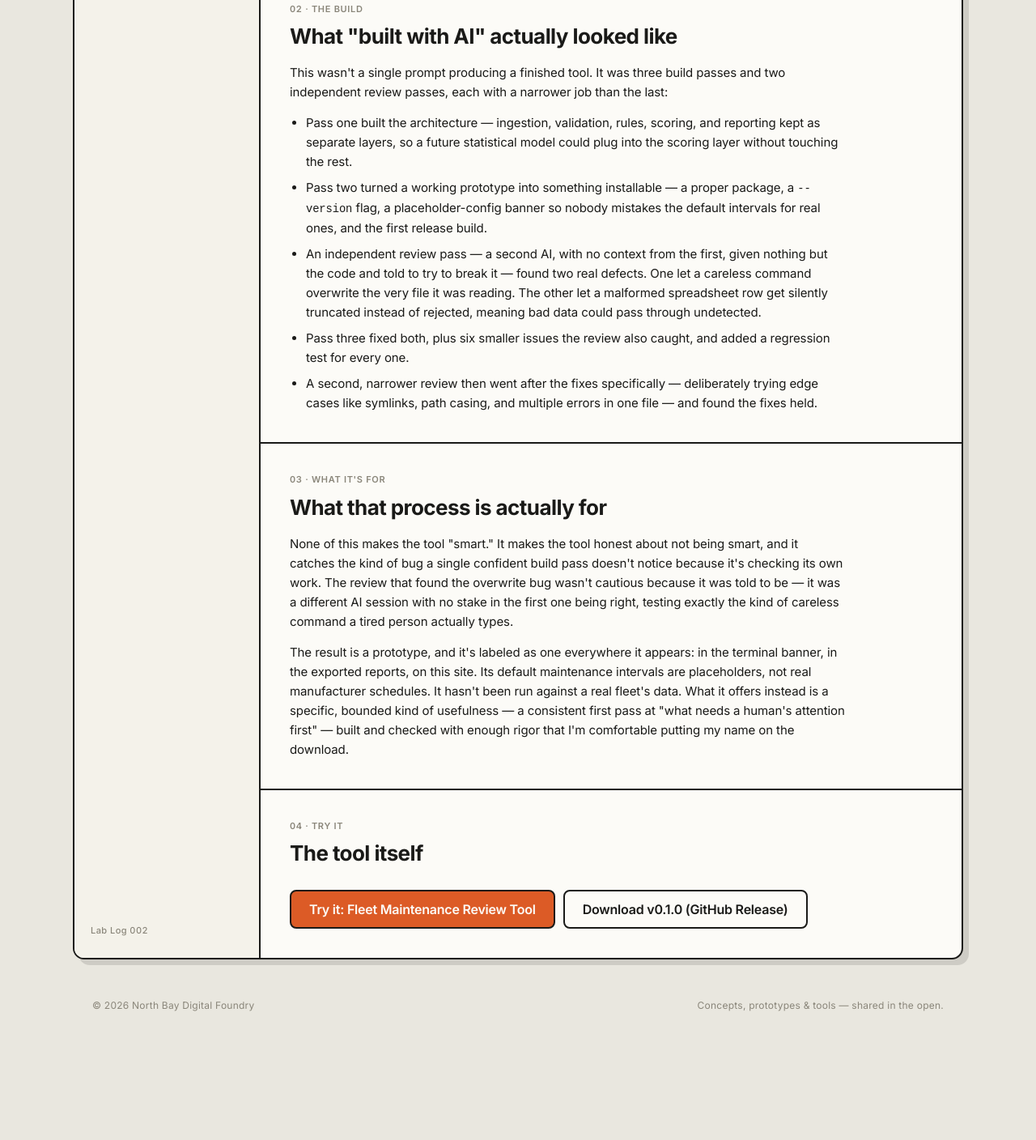
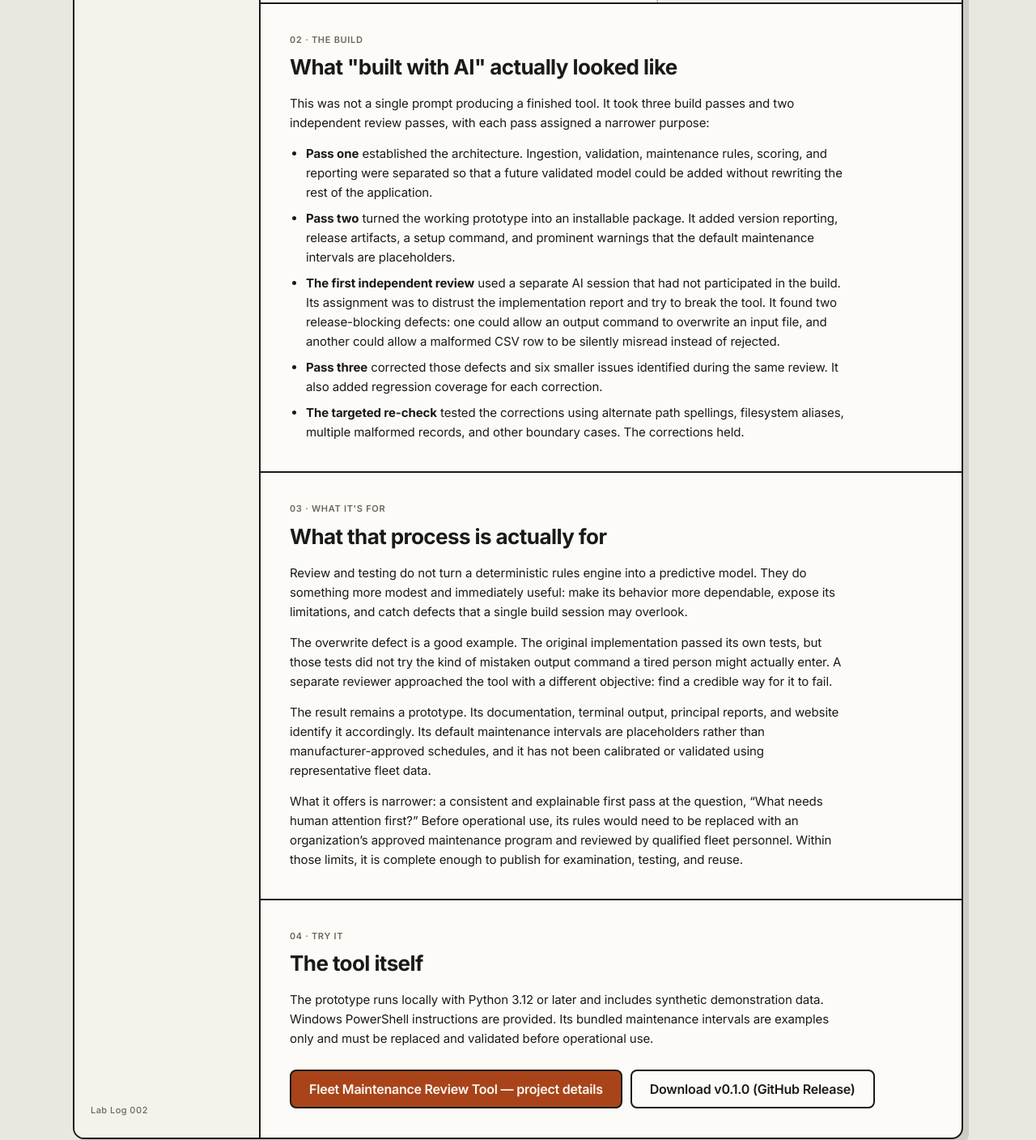
Before and after one commit to robiam81/north-bay-digital-foundry, a website: page lab-log-002.html in a window 1280 px wide. Shown: the part 775-2183 px from the top of the page at 81% size. Before the commit the page ends 2074 px from the top, so only its background shows below. Drawn offline with Linux system fonts and the light colour scheme.

Commit message:
Update Fleet Maintenance Lab Log 002

```diff
--- a/assets/css/lab-log-002.css
+++ b/assets/css/lab-log-002.css
@@ -4,6 +4,15 @@
    ========================================================================= */
 
 /* Long-form copy inside sections */
+:root { --accent-small-text: #A9441A; }
+
+.hero__kicker { color: var(--accent-small-text); }
+.eyebrow,
+.spec__label,
+.rail__meta { color: var(--muted); }
+.btn--primary { background: var(--accent-small-text); }
+:focus-visible { outline-color: var(--accent-small-text); }
+
 .nbdf-prose { max-width: 68ch; }
 .nbdf-prose p,
 .nbdf-prose li {
@@ -15,3 +24,13 @@
 .nbdf-prose ul { margin: 14px 0 0; padding-left: 20px; }
 .nbdf-prose li + li { margin-top: 8px; }
 .nbdf-prose code { font-size: 0.92em; }
+
+@media (max-width: 900px) {
+  .hero { grid-template-columns: 1fr; }
+  .spec { border-left: 0; border-top: 2px dashed var(--dash); }
+}
+
+@media (max-width: 540px) {
+  .hero__actions { flex-direction: column; }
+  .hero__actions .btn { flex: none; }
+}
--- a/lab-log-002.html
+++ b/lab-log-002.html
@@ -6,6 +6,7 @@
   <title>When a CLI is the whole product — North Bay Digital Foundry</title>
   <meta name="description" content="How the Fleet Maintenance Review Tool was built with AI assistance: deterministic rules only, three build passes, and two independent review passes.">
   <meta name="color-scheme" content="light">
+  <link rel="canonical" href="https://northbaydigitalfoundry.com/lab-log-002">
 
   <!-- Open Graph -->
   <meta property="og:type" content="article">
@@ -57,13 +58,14 @@
     <main class="content">
 
       <!-- 01 · PREMISE / HERO -->
-      <section class="hero" id="overview" aria-labelledby="hero-title">
+      <section class="hero" id="overview" aria-labelledby="hero-title" tabindex="-1">
         <div class="hero__main">
           <p class="hero__kicker">// lab log 002 · tools</p>
           <h1 class="hero__title" id="hero-title">When a CLI is the whole product</h1>
-          <p class="hero__lede">Most of what ends up on this site starts as a calculator: a formula, a form, an answer. The Fleet Maintenance Review Tool started differently — as a question about what an AI coding assistant can responsibly build when the subject is maintenance decisions on public equipment.</p>
+          <p class="hero__lede">Most of what ends up on this site starts as a calculator: a formula, a form, an answer. The Fleet Maintenance Review Tool started differently—as an experiment in how responsibly an AI coding assistant could help build software related to maintenance decisions for public equipment.</p>
           <div class="nbdf-prose">
-            <p>The premise was deliberately narrow. Fleet maintenance software gets sold with words like "predictive" and "AI-powered," and most of that is marketing wrapped around a set of if-then rules. So instead of pretending otherwise, I asked for the if-then rules — deterministic, documented, and configurable — and nothing more. A vehicle's service history and current readings go in; a plain-language explanation of what's current, due soon, overdue, or too undocumented to assess comes out, along with a review priority score. No claim of predicting failure. No claim about whether a vehicle is safe to drive. Those are still a person's call.</p>
+            <p>The scope was deliberately narrow. Fleet software is often described as “predictive” or “AI-powered,” but those labels do not always reveal whether a product uses a validated statistical model or a deterministic set of rules. This tool makes no such ambiguity possible. Its rules are documented, configurable, and explainable. Vehicle service history and current readings go in; classifications of current, due soon, overdue, or insufficient data come out, together with a review-priority score and a plain-language explanation.</p>
+            <p>It does not predict equipment failure, determine whether a vehicle is safe to operate, or replace professional judgment. Those decisions remain with qualified people.</p>
           </div>
         </div>
 
@@ -81,13 +83,13 @@
         <h2 class="section__title" id="process-title">What "built with AI" actually looked like</h2>
 
         <div class="nbdf-prose">
-          <p>This wasn't a single prompt producing a finished tool. It was three build passes and two independent review passes, each with a narrower job than the last:</p>
+          <p>This was not a single prompt producing a finished tool. It took three build passes and two independent review passes, with each pass assigned a narrower purpose:</p>
           <ul>
-            <li>Pass one built the architecture — ingestion, validation, rules, scoring, and reporting kept as separate layers, so a future statistical model could plug into the scoring layer without touching the rest.</li>
-            <li>Pass two turned a working prototype into something installable — a proper package, a <code>--version</code> flag, a placeholder-config banner so nobody mistakes the default intervals for real ones, and the first release build.</li>
-            <li>An independent review pass — a second AI, with no context from the first, given nothing but the code and told to try to break it — found two real defects. One let a careless command overwrite the very file it was reading. The other let a malformed spreadsheet row get silently truncated instead of rejected, meaning bad data could pass through undetected.</li>
-            <li>Pass three fixed both, plus six smaller issues the review also caught, and added a regression test for every one.</li>
-            <li>A second, narrower review then went after the fixes specifically — deliberately trying edge cases like symlinks, path casing, and multiple errors in one file — and found the fixes held.</li>
+            <li><strong>Pass one</strong> established the architecture. Ingestion, validation, maintenance rules, scoring, and reporting were separated so that a future validated model could be added without rewriting the rest of the application.</li>
+            <li><strong>Pass two</strong> turned the working prototype into an installable package. It added version reporting, release artifacts, a setup command, and prominent warnings that the default maintenance intervals are placeholders.</li>
+            <li><strong>The first independent review</strong> used a separate AI session that had not participated in the build. Its assignment was to distrust the implementation report and try to break the tool. It found two release-blocking defects: one could allow an output command to overwrite an input file, and another could allow a malformed CSV row to be silently misread instead of rejected.</li>
+            <li><strong>Pass three</strong> corrected those defects and six smaller issues identified during the same review. It also added regression coverage for each correction.</li>
+            <li><strong>The targeted re-check</strong> tested the corrections using alternate path spellings, filesystem aliases, multiple malformed records, and other boundary cases. The corrections held.</li>
           </ul>
         </div>
       </section>
@@ -98,8 +100,10 @@
         <h2 class="section__title" id="purpose-title">What that process is actually for</h2>
 
         <div class="nbdf-prose">
-          <p>None of this makes the tool "smart." It makes the tool honest about not being smart, and it catches the kind of bug a single confident build pass doesn't notice because it's checking its own work. The review that found the overwrite bug wasn't cautious because it was told to be — it was a different AI session with no stake in the first one being right, testing exactly the kind of careless command a tired person actually types.</p>
-          <p>The result is a prototype, and it's labeled as one everywhere it appears: in the terminal banner, in the exported reports, on this site. Its default maintenance intervals are placeholders, not real manufacturer schedules. It hasn't been run against a real fleet's data. What it offers instead is a specific, bounded kind of usefulness — a consistent first pass at "what needs a human's attention first" — built and checked with enough rigor that I'm comfortable putting my name on the download.</p>
+          <p>Review and testing do not turn a deterministic rules engine into a predictive model. They do something more modest and immediately useful: make its behavior more dependable, expose its limitations, and catch defects that a single build session may overlook.</p>
+          <p>The overwrite defect is a good example. The original implementation passed its own tests, but those tests did not try the kind of mistaken output command a tired person might actually enter. A separate reviewer approached the tool with a different objective: find a credible way for it to fail.</p>
+          <p>The result remains a prototype. Its documentation, terminal output, principal reports, and website identify it accordingly. Its default maintenance intervals are placeholders rather than manufacturer-approved schedules, and it has not been calibrated or validated using representative fleet data.</p>
+          <p>What it offers is narrower: a consistent and explainable first pass at the question, “What needs human attention first?” Before operational use, its rules would need to be replaced with an organization’s approved maintenance program and reviewed by qualified fleet personnel. Within those limits, it is complete enough to publish for examination, testing, and reuse.</p>
         </div>
       </section>
 
@@ -108,8 +112,11 @@
         <p class="eyebrow">04 · Try it</p>
         <h2 class="section__title" id="links-title">The tool itself</h2>
 
+        <div class="nbdf-prose">
+          <p>The prototype runs locally with Python 3.12 or later and includes synthetic demonstration data. Windows PowerShell instructions are provided. Its bundled maintenance intervals are examples only and must be replaced and validated before operational use.</p>
+        </div>
         <div class="hero__actions">
-          <a class="btn btn--primary" href="fleet-maintenance-review-tool.html">Try it: Fleet Maintenance Review Tool</a>
+          <a class="btn btn--primary" href="fleet-maintenance-review-tool.html">Fleet Maintenance Review Tool — project details</a>
           <a class="btn" href="https://github.com/robiam81/north-bay-digital-foundry/releases/tag/nbdf-fleet-v0.1.0">Download v0.1.0 (GitHub Release)</a>
         </div>
       </section>
```
